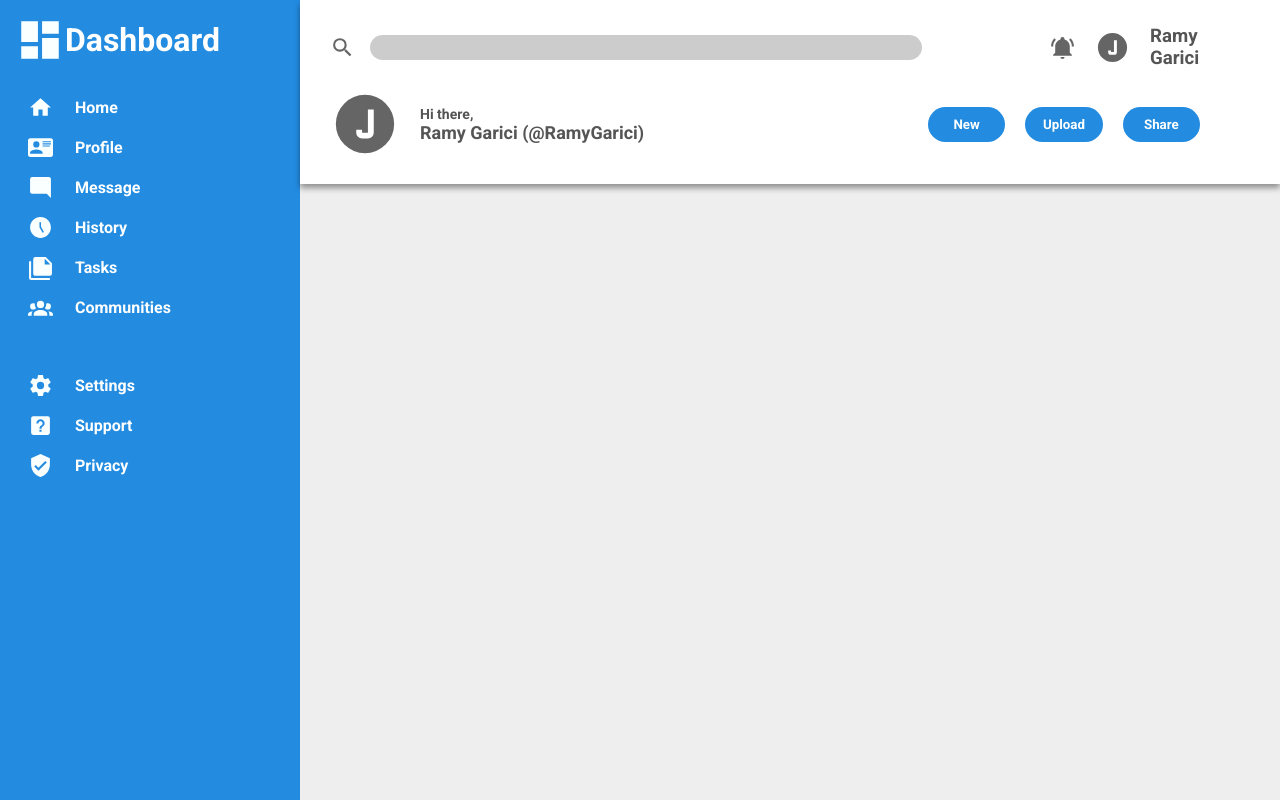
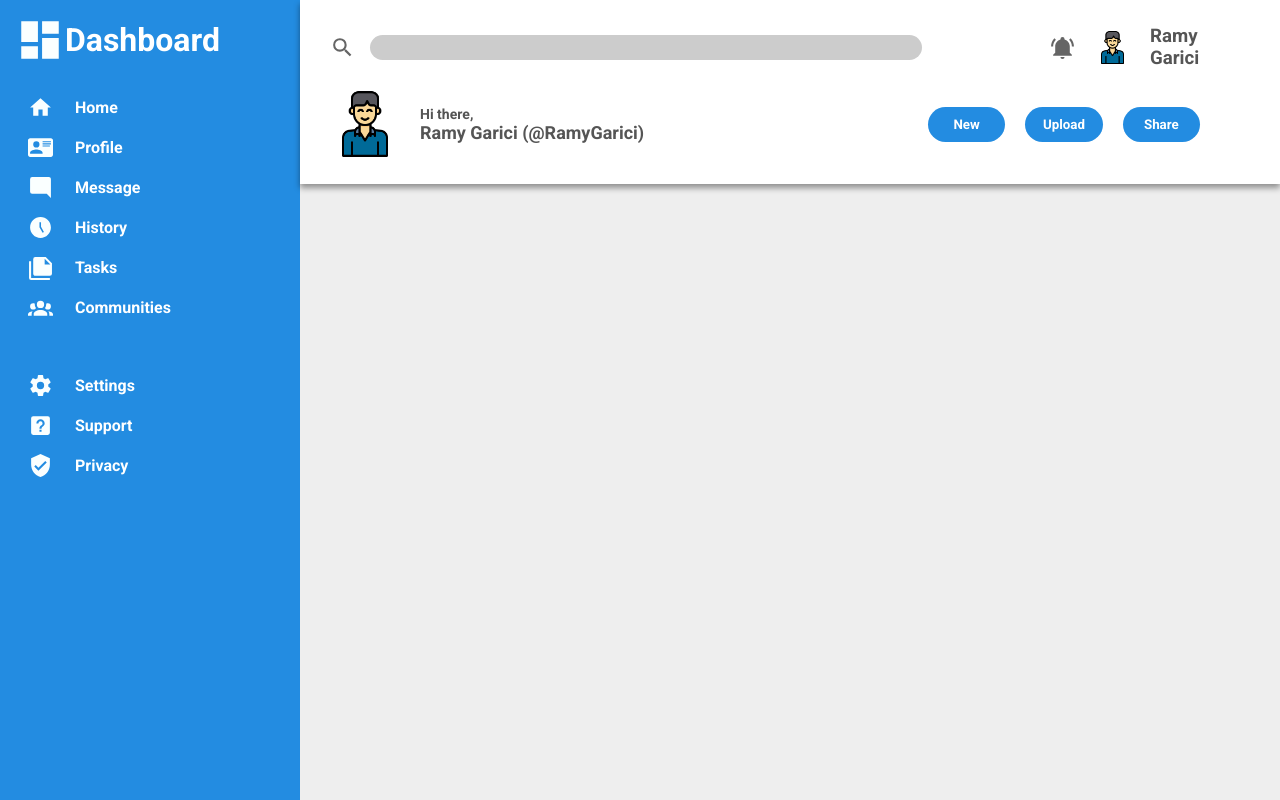
Before and after one commit to RamyGarici/odin-admin-dashboard, a plain HTML site: page index.html in a window 1280 px wide. Drawn offline with Linux system fonts and the light colour scheme.

Commit message:
profil pic

```diff
--- a/index.html
+++ b/index.html
@@ -17,14 +17,14 @@
 
           <div class="notify">
             <img src="./assets/header/bell.svg" alt="Notification icon" />
-            <img src="./assets/header/profile.svg" alt="Profile picture" />
+            <img src="./assets/header/pp.png" alt="Profile picture" />
             <h3>Ramy Garici</h3>
           </div>
         </div>
 
         <div class="bottom">
           <div class="profil">
-            <img src="./assets/header/profile.svg" />
+            <img src="./assets/header/pp.png" />
             <div class="hi-msg">
               <h3>Hi there,</h3>
               <h2>Ramy Garici (@RamyGarici)</h2>
--- a/styles.css
+++ b/styles.css
@@ -121,7 +121,7 @@
 }
 
 .header .notify img[alt="Profile picture"] {
-  filter: invert(39%) sepia(0%) saturate(0%) hue-rotate(156deg) brightness(98%) contrast(88%);
+
   width: 35px;
   height: 35px;
 }
@@ -155,7 +155,7 @@
 .bottom img{
     width: 70px;
     height: 70px;
-      filter: invert(39%) sepia(0%) saturate(0%) hue-rotate(156deg) brightness(98%) contrast(88%);
+
       padding: 0;
 }
 
```
Also changed, not shown: assets/header/pp.png (added), assets/header/profile.svg (deleted).
